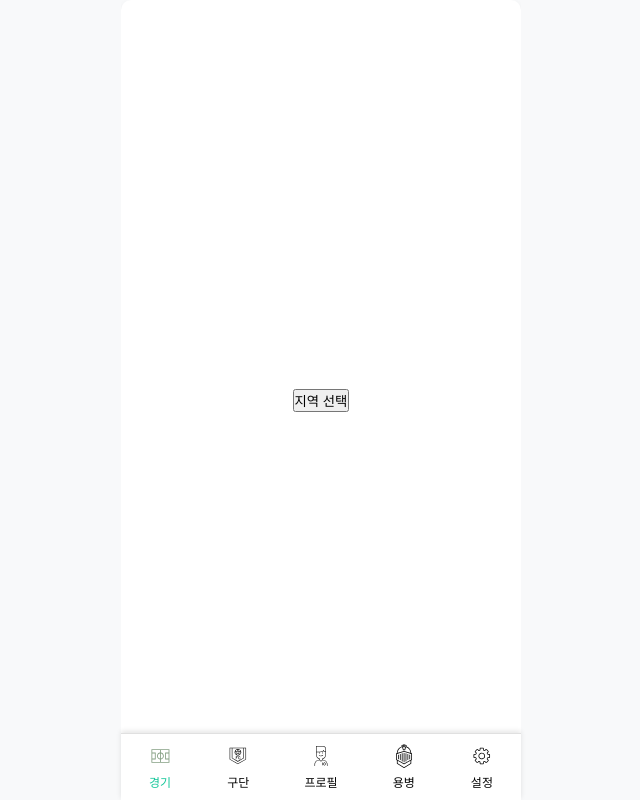
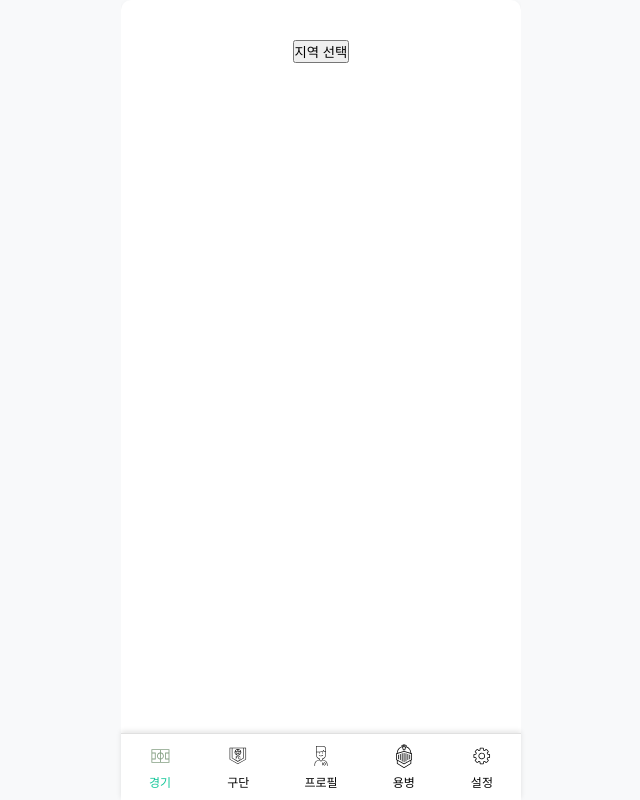
Before and after one commit to yourfootmyfoot/Footlog-FrontEnd, a React (Vite) app: page /match in a window 1280 px wide. Shown: the whole page, without its empty margins (319-959 px from the left). Built offline with nearby package versions, Linux system fonts and the light colour scheme.

Commit message:
Feat: BottomSheet 구현완료

```diff
--- a/src/components/layout/AppContainer/AppContainer.jsx
+++ b/src/components/layout/AppContainer/AppContainer.jsx
@@ -2,7 +2,7 @@
 import styled from '@emotion/styled';
 
 const AppContainer = styled.div`
-  width: 90vw;
+  width: 100vw;
   max-width: 400px;
   height: 100vh;
   padding: 5vh 1vw;
@@ -13,8 +13,9 @@ const AppContainer = styled.div`
   display: flex;
   flex-direction: column;
   align-items: center;
-  justify-content: center;
+  justify-content: flex-start; /* 컨텐츠가 위에서부터 시작하도록 조정 */
   min-height: 70vh;
+  position: relative; /* 자식 요소의 절대 위치를 위한 상대 위치 */
 
   @media (max-width: 768px) {
     width: 95vw;
--- a/src/components/ui/BottomSheet.jsx
+++ b/src/components/ui/BottomSheet.jsx
@@ -1,8 +1,9 @@
+// src/components/ui/BottomSheet.jsx
 
 import styled from '@emotion/styled';
 
 const Overlay = styled.div`
-  position: fixed;
+  position: absolute;
   top: 0;
   left: 0;
   right: 0;
@@ -13,7 +14,7 @@ const Overlay = styled.div`
 `;
 
 const SheetContainer = styled.div`
-  position: fixed;
+  position: absolute;
   left: 0;
   right: 0;
   bottom: 0;
@@ -26,6 +27,16 @@ const SheetContainer = styled.div`
   transform: ${({ isOpen }) => (isOpen ? 'translateY(0)' : 'translateY(100%)')};
   transition: transform 0.3s ease;
   z-index: 1001;
+  display: flex;
+  flex-direction: column;
+  align-items: center;
+`;
+
+const GridContainer = styled.div`
+  display: grid;
+  grid-template-columns: repeat(4, 1fr); /* 가로로 4개의 칼럼을 설정 */
+  gap: 10px; /* 요소 간의 간격 설정 */
+  width: 100%; /* 그리드가 부모 컨테이너의 전체 너비를 사용하도록 설정 */
 `;
 
 const Option = styled.button`
@@ -37,6 +48,7 @@ const Option = styled.button`
   border-radius: 20px;
   cursor: pointer;
   font-size: 14px;
+  width: 100%; /* 버튼이 그리드 셀을 가득 채우도록 설정 */
 
   &:hover {
     background-color: #e0e0e0;
@@ -55,11 +67,11 @@ const BottomSheet = ({ options, title, isOpen, onClose }) => {
       <Overlay isOpen={isOpen} onClick={onClose} />
       <SheetContainer isOpen={isOpen}>
         <Title>{title}</Title>
-        <div>
+        <GridContainer>
           {options.map((option, index) => (
             <Option key={index}>{option}</Option>
           ))}
-        </div>
+        </GridContainer>
       </SheetContainer>
     </>
   );
```
